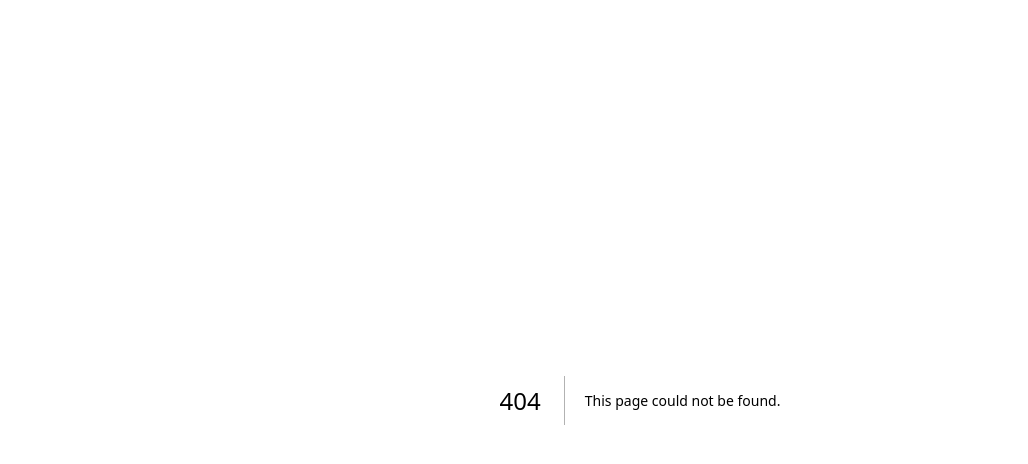
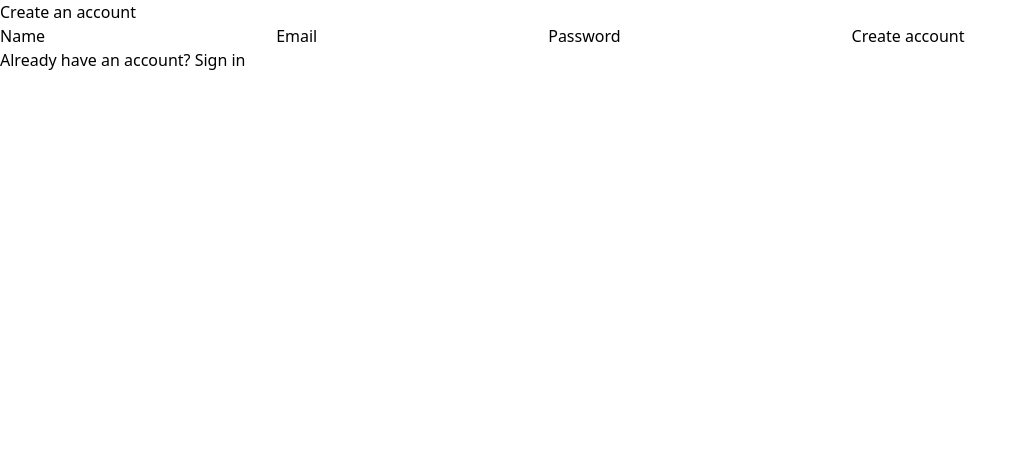
Before and after one commit to HamisIqbal/shrinkless, a Next.js app: page /register in a window 1280 px wide. Before the commit this address had no page. Shown: the top 464 px of the page, without its empty margins (0-1028 px from the left). Built offline with nearby package versions, Linux system fonts and the light colour scheme; no server answers.

Commit message:
feat: add login and registration pages
Co-Authored-By: Claude Opus 5 <noreply@anthropic.com>
Claude-Session: https://claude.ai/code/session_01PhE2Newk3LHu4N9AkUFyCD

```diff
--- /dev/null
+++ b/app/(account)/login/page.tsx
@@ -0,0 +1,22 @@
+import Link from 'next/link';
+import { redirect } from 'next/navigation';
+import { auth } from '@/auth';
+import { loginAction } from '@/app/actions/auth';
+import { AuthForm } from '@/components/account/AuthForm';
+
+export const metadata = { title: 'Sign in' };
+
+export default async function LoginPage() {
+  const session = await auth();
+  if (session?.user) redirect('/account');
+
+  return (
+    <div>
+      <h1>Sign in</h1>
+      <AuthForm action={loginAction} submitLabel="Sign in" />
+      <p>
+        No account? <Link href="/register">Create one</Link>
+      </p>
+    </div>
+  );
+}
--- /dev/null
+++ b/app/(account)/register/page.tsx
@@ -0,0 +1,22 @@
+import Link from 'next/link';
+import { redirect } from 'next/navigation';
+import { auth } from '@/auth';
+import { registerAction } from '@/app/actions/auth';
+import { AuthForm } from '@/components/account/AuthForm';
+
+export const metadata = { title: 'Create an account' };
+
+export default async function RegisterPage() {
+  const session = await auth();
+  if (session?.user) redirect('/account');
+
+  return (
+    <div>
+      <h1>Create an account</h1>
+      <AuthForm action={registerAction} submitLabel="Create account" includeName />
+      <p>
+        Already have an account? <Link href="/login">Sign in</Link>
+      </p>
+    </div>
+  );
+}
--- /dev/null
+++ b/components/account/AuthForm.tsx
@@ -0,0 +1,56 @@
+'use client';
+
+import { useState, useTransition } from 'react';
+import type { AuthResult } from '@/app/actions/auth';
+
+type Props = {
+  action: (formData: FormData) => Promise<AuthResult>;
+  submitLabel: string;
+  includeName?: boolean;
+};
+
+export function AuthForm({ action, submitLabel, includeName = false }: Props) {
+  const [error, setError] = useState('');
+  const [pending, startTransition] = useTransition();
+
+  function handleSubmit(formData: FormData) {
+    setError('');
+    startTransition(async () => {
+      const result = await action(formData);
+      // A successful action redirects, so reaching here means it failed.
+      if (!result.ok) setError(result.error);
+    });
+  }
+
+  return (
+    <form action={handleSubmit}>
+      {includeName && (
+        <label>
+          Name
+          <input type="text" name="name" autoComplete="name" />
+        </label>
+      )}
+
+      <label>
+        Email
+        <input type="email" name="email" required autoComplete="email" />
+      </label>
+
+      <label>
+        Password
+        <input
+          type="password"
+          name="password"
+          required
+          autoComplete={includeName ? 'new-password' : 'current-password'}
+        />
+      </label>
+
+      <button type="submit" disabled={pending}>
+        {pending ? 'Working…' : submitLabel}
+      </button>
+
+      {error ? <p role="alert">{error}</p> : null}
+    </form>
+  );
+}
```
